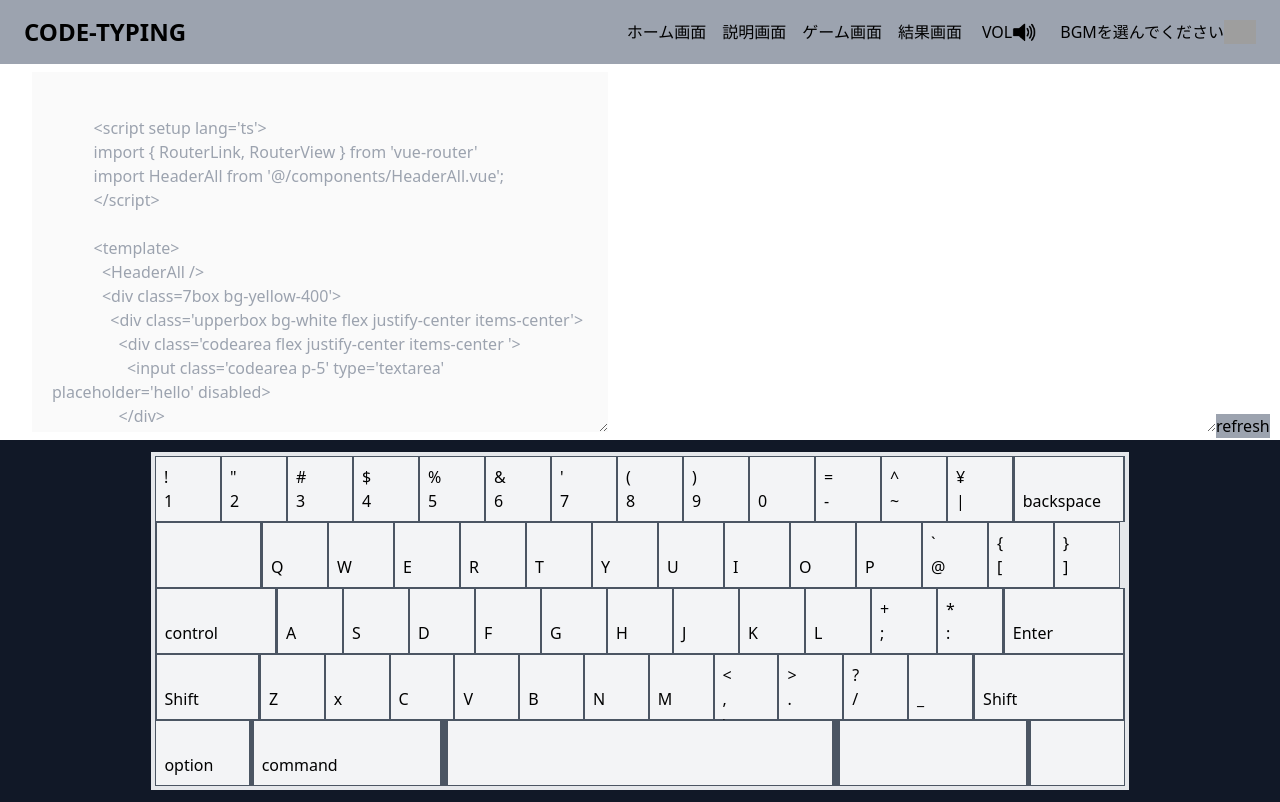
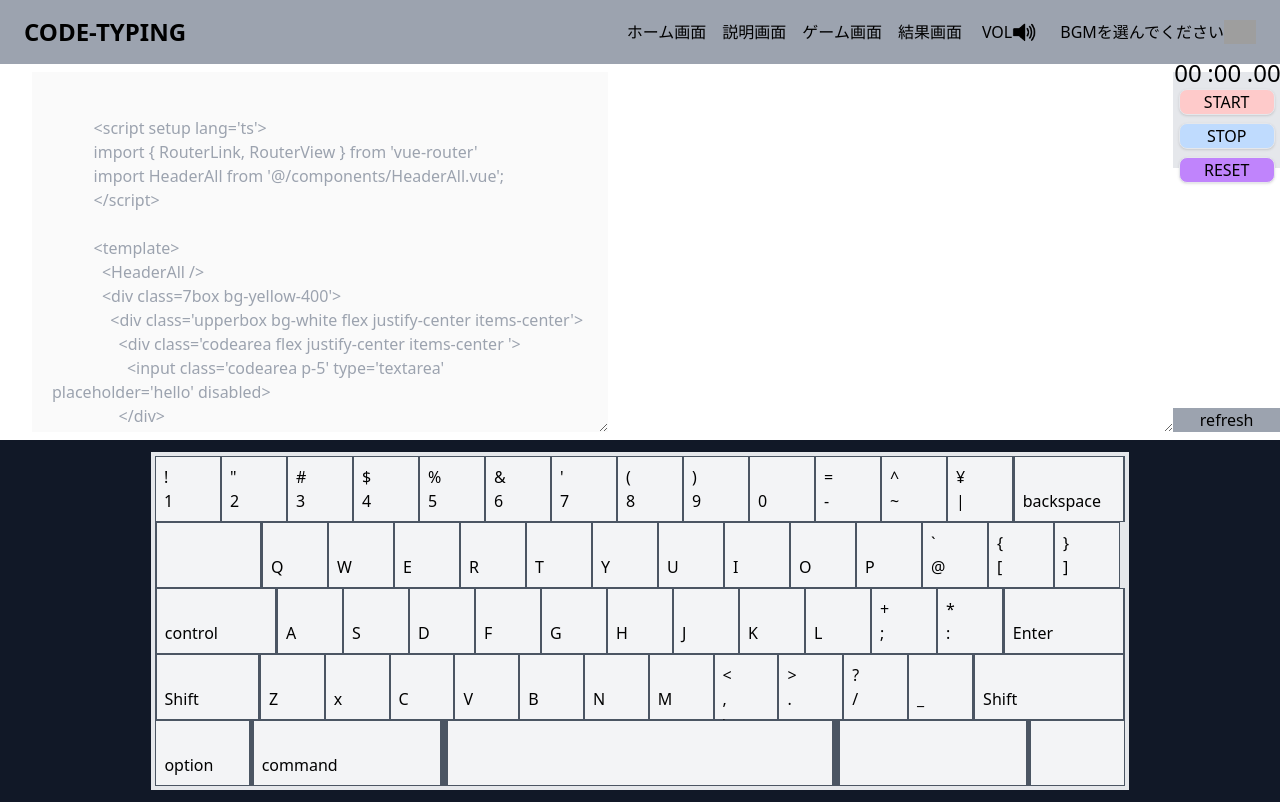
Before and after one commit to recursion-team-o/typing-game, a Vue app: page /game in a window 1280 px wide. Built offline with nearby package versions, Linux system fonts and the light colour scheme; grey boxes are pictures that could not be loaded.

Commit message:
#39 タイマー機能の作成

```diff
--- a/src/components/GamePage.vue
+++ b/src/components/GamePage.vue
@@ -1,8 +1,9 @@
 <script setup lang="ts">
-import { ref, onMounted, Vue, reactive} from "vue"
+import StopWatch from "../components/StopWatch.vue";
+import { ref, onMounted, Vue, reactive } from "vue";
 
-const keyboard = ref(null)
-const inputs = ref('')
+const keyboard = ref(null);
+const inputs = ref("");
 //キーボードのhashmap
 const keys: { [name: string]: string } = {};
 
@@ -124,35 +125,51 @@ keys[" "] = "space";
 //キーボード押したらひかる
 //ロジックとしては押したボタンのkey.valueを取得する。"."+key.valueというクラスリストを持つノードを探す。（それぞれに対応するクラスの名前はあらかじめひつ一つのclasslistに書いてある。そのノードに光る要素を加える。keyupしたらremove。
 const KeyDown = () => {
-  for(let key in keys){
-      if(key === event.key){
-        keyboard.value.querySelectorAll("." + keys[key])[0].classList.remove("bg-gray-100")
-        keyboard.value.querySelectorAll("." + keys[key])[0].classList.add("bg-indigo-500")
-      }
+  for (let key in keys) {
+    if (key === event.key) {
+      keyboard.value
+        .querySelectorAll("." + keys[key])[0]
+        .classList.remove("bg-gray-100");
+      keyboard.value
+        .querySelectorAll("." + keys[key])[0]
+        .classList.add("bg-indigo-500");
     }
-  if(event.shiftKey){
+  }
+  if (event.shiftKey) {
     console.log("shift is clicked");
     console.log(event.key);
-    for(let key in keys){
-      if(key === event.key){
-        keyboard.value.querySelectorAll("." + keys[key])[0].classList.remove("bg-gray-100")
-        keyboard.value.querySelectorAll("." + keys[key])[0].classList.add("bg-indigo-500")
+    for (let key in keys) {
+      if (key === event.key) {
+        keyboard.value
+          .querySelectorAll("." + keys[key])[0]
+          .classList.remove("bg-gray-100");
+        keyboard.value
+          .querySelectorAll("." + keys[key])[0]
+          .classList.add("bg-indigo-500");
       }
     }
   }
 };
 const KeyUp = () => {
-  for(let key in keys){
-      if(key === event.key){
-        keyboard.value.querySelectorAll("." + keys[key])[0].classList.remove("bg-indigo-500")
-        keyboard.value.querySelectorAll("." + keys[key])[0].classList.add("bg-gray-100")
-      }
+  for (let key in keys) {
+    if (key === event.key) {
+      keyboard.value
+        .querySelectorAll("." + keys[key])[0]
+        .classList.remove("bg-indigo-500");
+      keyboard.value
+        .querySelectorAll("." + keys[key])[0]
+        .classList.add("bg-gray-100");
     }
-  if(event.shiftKey){
-    for(let key in keys){
-      if(key === event.key){
-        keyboard.value.querySelectorAll("." + keys[key])[0].classList.remove("bg-indigo-500")
-        keyboard.value.querySelectorAll("." + keys[key])[0].classList.add("bg-gray-100")
+  }
+  if (event.shiftKey) {
+    for (let key in keys) {
+      if (key === event.key) {
+        keyboard.value
+          .querySelectorAll("." + keys[key])[0]
+          .classList.remove("bg-indigo-500");
+        keyboard.value
+          .querySelectorAll("." + keys[key])[0]
+          .classList.add("bg-gray-100");
       }
     }
   }
@@ -160,18 +177,18 @@ const KeyUp = () => {
 
 //中身をrefresh
 const refreshes = () => {
-  inputs.value = ""
-}
-
+  inputs.value = "";
+};
 </script>
 
 <template class="box">
   <div>
     <!-- 上半分のHTML -->
     <div class="upperbox mt-2 mb-2 bg-white flex justify-around items-center">
-      <div class="codearea flex justify-center  items-center ">
+      <div class="codearea flex justify-center items-center">
         <textarea
-          cols="55" rows="55"
+          cols="55"
+          rows="55"
           class="codearea p-5"
           type="textarea"
           placeholder="
@@ -221,24 +238,31 @@ const refreshes = () => {
             </div>
           </template>
           "
-          disabled></textarea>
+          disabled
+        ></textarea>
       </div>
 
-      <div class="codearea flex-col justify-center  items-center">
+      <div class="codearea flex">
         <textarea
           v-on:keydown="KeyDown()"
           v-on:keyup="KeyUp()"
-          cols="55" rows="55"
+          cols="55"
+          rows="55"
           class="codearea p-5"
           type="textarea"
           v-model="inputs"
-
-          ></textarea>
-          <button v-on:click="refreshes()" class="hover:bg-indigo-400 lg-rounded bg-gray-400">refresh</button>
+        ></textarea>
+        <div class="w-2/12 max-w-[110px] h-auto flex flex-col justify-between">
+          <StopWatch />
+          <button
+            v-on:click="refreshes()"
+            class="hover:bg-indigo-400 lg-rounded bg-gray-400"
+          >
+            refresh
+          </button>
+        </div>
       </div>
-
     </div>
-
 
     <!--キーボードの設計
     - 縦五行である。
@@ -268,7 +292,6 @@ const refreshes = () => {
 
     <div class="bottombox flex justify-center items-center bg-gray-900">
       <div ref="keyboard" class="boardarea bg-gray-200 p-1">
-
         <!-- １行目　-->
         <div class="oneline flex">
           <div class="bg-gray-600 buttons flex justify-center items-center">
@@ -327,7 +350,7 @@ const refreshes = () => {
           </div>
           <div class="bg-gray-600 buttons flex justify-center items-center">
             <div class="num0 bg-gray-100 hover:bg-indigo-400 p-2 innerbuttons">
-              <div><br/></div>
+              <div><br /></div>
               <div>0</div>
             </div>
           </div>
@@ -350,8 +373,10 @@ const refreshes = () => {
             </div>
           </div>
           <div class="bg-gray-600 onesix flex justify-center items-center">
-            <div class="Backspace bg-gray-100 hover:bg-indigo-400 p-2 innerbuttons">
-              <div><br/></div>
+            <div
+              class="Backspace bg-gray-100 hover:bg-indigo-400 p-2 innerbuttons"
+            >
+              <div><br /></div>
               <div>backspace</div>
             </div>
           </div>
@@ -361,84 +386,90 @@ const refreshes = () => {
         <div class="oneline flex">
           <div class="bg-gray-600 onefive flex justify-center items-center">
             <div class="tabs bg-gray-100 p-2 innerbuttons">
-              <div><br/></div>
+              <div><br /></div>
               <div></div>
             </div>
           </div>
           <div class="bg-gray-600 buttons flex justify-center items-center">
             <div class="q bg-gray-100 hover:bg-indigo-400 p-2 innerbuttons">
-              <div><br/></div>
+              <div><br /></div>
               <div>Q</div>
             </div>
           </div>
           <div class="bg-gray-600 buttons flex justify-center items-center">
             <div class="w bg-gray-100 hover:bg-indigo-400 p-2 innerbuttons">
-              <div><br/></div>
+              <div><br /></div>
               <div>W</div>
             </div>
           </div>
           <div class="bg-gray-600 buttons flex justify-center items-center">
             <div class="e bg-gray-100 hover:bg-indigo-400 p-2 innerbuttons">
-              <div><br/></div>
+              <div><br /></div>
               <div>E</div>
             </div>
           </div>
           <div class="bg-gray-600 buttons flex justify-center items-center">
-           <div class="r bg-gray-100 hover:bg-indigo-400 p-2 innerbuttons">
-              <div><br/></div>
+            <div class="r bg-gray-100 hover:bg-indigo-400 p-2 innerbuttons">
+              <div><br /></div>
               <div>R</div>
             </div>
           </div>
           <div class="bg-gray-600 buttons flex justify-center items-center">
             <div class="t bg-gray-100 hover:bg-indigo-400 p-2 innerbuttons">
-              <div><br/></div>
+              <div><br /></div>
               <div>T</div>
             </div>
           </div>
           <div class="bg-gray-600 buttons flex justify-center items-center">
             <div class="y bg-gray-100 hover:bg-indigo-400 p-2 innerbuttons">
-              <div><br/></div>
+              <div><br /></div>
               <div>Y</div>
             </div>
           </div>
           <div class="bg-gray-600 buttons flex justify-center items-center">
             <div class="u bg-gray-100 hover:bg-indigo-400 p-2 innerbuttons">
-              <div><br/></div>
+              <div><br /></div>
               <div>U</div>
             </div>
           </div>
           <div class="bg-gray-600 buttons flex justify-center items-center">
             <div class="i bg-gray-100 hover:bg-indigo-400 p-2 innerbuttons">
-              <div><br/></div>
+              <div><br /></div>
               <div>I</div>
             </div>
           </div>
           <div class="bg-gray-600 buttons flex justify-center items-center">
             <div class="o bg-gray-100 hover:bg-indigo-400 p-2 innerbuttons">
-              <div><br/></div>
+              <div><br /></div>
               <div>O</div>
             </div>
           </div>
           <div class="bg-gray-600 buttons flex justify-center items-center">
             <div class="p bg-gray-100 hover:bg-indigo-400 p-2 innerbuttons">
-              <div><br/></div>
+              <div><br /></div>
               <div>P</div>
             </div>
           </div>
           <div class="bg-gray-600 buttons flex justify-center items-center">
-            <div class="atmark bg-gray-100 hover:bg-indigo-400 p-2 innerbuttons">
+            <div
+              class="atmark bg-gray-100 hover:bg-indigo-400 p-2 innerbuttons"
+            >
               <div>`</div>
               <div>@</div>
             </div>
           </div>
           <div class="bg-gray-600 buttons flex justify-center items-center">
-            <div class="bigparaini bg-gray-100 hover:bg-indigo-400 p-2 innerbuttons">
+            <div
+              class="bigparaini bg-gray-100 hover:bg-indigo-400 p-2 innerbuttons"
+            >
               <div>{</div>
               <div>[</div>
             </div>
           </div>
           <div class="bg-gray-600 buttons flex justify-center items-center">
-            <div class="bigparafini bg-gray-100 hover:bg-indigo-400 p-2 innerbuttons">
+            <div
+              class="bigparafini bg-gray-100 hover:bg-indigo-400 p-2 innerbuttons"
+            >
               <div>}</div>
               <div>]</div>
             </div>
@@ -448,62 +479,64 @@ const refreshes = () => {
         <!-- 3行目　-->
         <div class="oneline flex">
           <div class="bg-gray-600 oneseven flex justify-center items-center">
-            <div class="Control bg-gray-100 hover:bg-indigo-400 p-2 innerbuttons">
-              <div><br/></div>
+            <div
+              class="Control bg-gray-100 hover:bg-indigo-400 p-2 innerbuttons"
+            >
+              <div><br /></div>
               <div>control</div>
             </div>
           </div>
           <div class="bg-gray-600 buttons flex justify-center items-center">
             <div class="a bg-gray-100 hover:bg-indigo-400 p-2 innerbuttons">
-              <div><br/></div>
+              <div><br /></div>
               <div>A</div>
             </div>
           </div>
           <div class="bg-gray-600 buttons flex justify-center items-center">
             <div class="s bg-gray-100 hover:bg-indigo-400 p-2 innerbuttons">
-              <div><br/></div>
+              <div><br /></div>
               <div>S</div>
             </div>
           </div>
           <div class="bg-gray-600 buttons flex justify-center items-center">
             <div class="d bg-gray-100 hover:bg-indigo-400 p-2 innerbuttons">
-              <div><br/></div>
+              <div><br /></div>
               <div>D</div>
             </div>
           </div>
           <div class="bg-gray-600 buttons flex justify-center items-center">
             <div class="f bg-gray-100 hover:bg-indigo-400 p-2 innerbuttons">
-              <div><br/></div>
+              <div><br /></div>
               <div>F</div>
             </div>
           </div>
           <div class="bg-gray-600 buttons flex justify-center items-center">
             <div class="g bg-gray-100 hover:bg-indigo-400 p-2 innerbuttons">
-              <div><br/></div>
+              <div><br /></div>
               <div>G</div>
             </div>
           </div>
           <div class="bg-gray-600 buttons flex justify-center items-center">
             <div class="h bg-gray-100 hover:bg-indigo-400 p-2 innerbuttons">
-              <div><br/></div>
+              <div><br /></div>
               <div>H</div>
             </div>
           </div>
           <div class="bg-gray-600 buttons flex justify-center items-center">
             <div class="j bg-gray-100 hover:bg-indigo-400 p-2 innerbuttons">
-              <div><br/></div>
+              <div><br /></div>
               <div>J</div>
             </div>
           </div>
           <div class="bg-gray-600 buttons flex justify-center items-center">
             <div class="k bg-gray-100 hover:bg-indigo-400 p-2 innerbuttons">
-              <div><br/></div>
+              <div><br /></div>
               <div>K</div>
             </div>
           </div>
           <div class="bg-gray-600 buttons flex justify-center items-center">
             <div class="l bg-gray-100 hover:bg-indigo-400 p-2 innerbuttons">
-              <div><br/></div>
+              <div><br /></div>
               <div>L</div>
             </div>
           </div>
@@ -521,7 +554,7 @@ const refreshes = () => {
           </div>
           <div class="bg-gray-600 oneseven flex justify-center items-center">
             <div class="Enter bg-gray-100 hover:bg-indigo-400 p-2 innerbuttons">
-              <div><br/></div>
+              <div><br /></div>
               <div>Enter</div>
             </div>
           </div>
@@ -531,56 +564,57 @@ const refreshes = () => {
         <div class="oneline flex">
           <div class="bg-gray-600 onefive flex justify-center items-center">
             <div class="Shift bg-gray-100 hover:bg-indigo-400 p-2 innerbuttons">
-              <div><br/></div>
+              <div><br /></div>
               <div>Shift</div>
             </div>
           </div>
           <div class="bg-gray-600 buttons flex justify-center items-center">
             <div class="z bg-gray-100 hover:bg-indigo-400 p-2 innerbuttons">
-              <div><br/></div>
+              <div><br /></div>
               <div>Z</div>
             </div>
           </div>
           <div class="bg-gray-600 buttons flex justify-center items-center">
             <div class="x bg-gray-100 hover:bg-indigo-400 p-2 innerbuttons">
-              <div><br/></div>
+              <div><br /></div>
               <div>x</div>
             </div>
           </div>
           <div class="bg-gray-600 buttons flex justify-center items-center">
             <div class="c bg-gray-100 hover:bg-indigo-400 p-2 innerbuttons">
-              <div><br/></div>
+              <div><br /></div>
               <div>C</div>
             </div>
           </div>
           <div class="bg-gray-600 buttons flex justify-center items-center">
             <div class="v bg-gray-100 hover:bg-indigo-400 p-2 innerbuttons">
-              <div><br/></div>
+              <div><br /></div>
               <div>V</div>
             </div>
           </div>
           <div class="bg-gray-600 buttons flex justify-center items-center">
             <div class="b bg-gray-100 hover:bg-indigo-400 p-2 innerbuttons">
-              <div><br/></div>
+              <div><br /></div>
               <div>B</div>
             </div>
           </div>
           <div class="bg-gray-600 buttons flex justify-center items-center">
             <div class="n bg-gray-100 hover:bg-indigo-400 p-2 innerbuttons">
-              <div><br/></div>
+              <div><br /></div>
               <div>N</div>
             </div>
           </div>
           <div class="bg-gray-600 buttons flex justify-center items-center">
             <div class="m bg-gray-100 hover:bg-indigo-400 p-2 innerbuttons">
-              <div><br/></div>
+              <div><br /></div>
               <div>M</div>
             </div>
           </div>
           <div class="bg-gray-600 buttons flex justify-center items-center">
             <div class="hai bg-gray-100 hover:bg-indigo-400 p-2 innerbuttons">
               <div>&lt;</div>
-              <div>,</div>&gt;
+              <div>,</div>
+              &gt;
             </div>
           </div>
           <div class="bg-gray-600 buttons flex justify-center items-center">
@@ -597,13 +631,13 @@ const refreshes = () => {
           </div>
           <div class="bg-gray-600 buttons flex justify-center items-center">
             <div class="sub bg-gray-100 hover:bg-indigo-400 p-2 innerbuttons">
-              <div><br/></div>
+              <div><br /></div>
               <div>_</div>
             </div>
           </div>
           <div class="bg-gray-600 oneeight flex justify-center items-center">
             <div class="Shift bg-gray-100 hover:bg-indigo-400 p-2 innerbuttons">
-              <div><br/></div>
+              <div><br /></div>
               <div>Shift</div>
             </div>
           </div>
@@ -613,102 +647,103 @@ const refreshes = () => {
         <div class="oneline flex">
           <div class="bg-gray-600 onefour flex justify-center items-center">
             <div class="Alt bg-gray-100 hover:bg-indigo-400 p-2 innerbuttons">
-              <div><br/></div>
+              <div><br /></div>
               <div>option</div>
             </div>
           </div>
           <div class="bg-gray-600 oneten flex justify-center items-center">
             <div class="Meta bg-gray-100 hover:bg-indigo-400 p-2 innerbuttons">
-              <div><br/></div>
+              <div><br /></div>
               <div>command</div>
             </div>
           </div>
-          <div id="space" class="bg-gray-600 spacebar flex justify-center items-center">
-            <div class="space bg-gray-100 p-2 hover:bg-indigo-400 innerbuttons"></div>
+          <div
+            id="space"
+            class="bg-gray-600 spacebar flex justify-center items-center"
+          >
+            <div
+              class="space bg-gray-100 p-2 hover:bg-indigo-400 innerbuttons"
+            ></div>
           </div>
           <div class="bg-gray-600 oneten flex justify-center items-center">
             <div class="Meta bg-gray-100 p-2 innerbuttons">
-              <div><br/></div>
+              <div><br /></div>
               <div></div>
             </div>
           </div>
           <div class="bg-gray-600 onefour flex justify-center items-center">
-            <div class="bg-gray-100  p-2 innerbuttons">
-              <div><br/></div>
+            <div class="bg-gray-100 p-2 innerbuttons">
+              <div><br /></div>
               <div></div>
             </div>
           </div>
         </div>
-
-
       </div>
     </div>
   </div>
-
 </template>
 
 <style>
-.box{
+.box {
   height: 100vh;
   width: 100%;
 }
-.mass{
-  width: 100%
+.mass {
+  width: 100%;
 }
-.upperbox{
-  height: 45vh
+.upperbox {
+  height: 45vh;
 }
-.codearea{
+.codearea {
   width: 90%;
-  height: 100%
+  height: 100%;
 }
-.bottombox{
+.bottombox {
   width: 100%;
-  height: 45.3vh
+  height: 45.3vh;
 }
-.boardarea{
+.boardarea {
   width: 978px;
-  height: 338px
+  height: 338px;
 }
-.oneline{
+.oneline {
   height: 66px;
-  width: 100%
+  width: 100%;
 }
-.buttons{
+.buttons {
   width: 66px;
-  height: 66px
+  height: 66px;
 }
-.innerbuttons{
+.innerbuttons {
   width: 97%;
-  height: 97%
+  height: 97%;
 }
-.onefour{
-  width:97px;
-  height:66px
+.onefour {
+  width: 97px;
+  height: 66px;
 }
-.onefive{
+.onefive {
   width: 107px;
-  height: 66px
+  height: 66px;
 }
-.onesix{
+.onesix {
   width: 112px;
-  height: 66px
+  height: 66px;
 }
-.oneseven{
+.oneseven {
   width: 122px;
-  height: 66px
+  height: 66px;
 }
-.oneeight{
-  width:155px;
-  height:66px
+.oneeight {
+  width: 155px;
+  height: 66px;
 }
-.oneten{
+.oneten {
   width: 194px;
-  height: 66px
+  height: 66px;
 }
-.spacebar{
+.spacebar {
   width: 400px;
-  height:66px
+  height: 66px;
 }
-
 </style>
--- /dev/null
+++ b/src/components/StopWatch.vue
@@ -0,0 +1,47 @@
+<script setup lang="ts">
+import { timerStore } from "../stores/timer.ts";
+import { storeToRefs } from "pinia";
+
+const timer = timerStore();
+const { getDurationString, getMinString, getSecString, getPointMsec } =
+  storeToRefs(timer);
+const { startTimer, stopTimer, resetTimer } = timer;
+</script>
+
+<template>
+  <div class="flex flex-col justify-center border bg-gray-200 w-full h-24">
+    <div class="flex justify-center items-center h-10 mx-auto">
+      <p class="text-black text-2xl w-[33px]">
+        {{ getMinString }}
+      </p>
+      <span class="text-black text-2xl">:</span>
+      <p class="text-black text-2xl w-[33px]">
+        {{ getSecString }}
+      </p>
+      <span class="text-black text-2xl">.</span>
+      <p class="text-black text-2xl w-[33px]">
+        {{ getPointMsec }}
+      </p>
+    </div>
+    <div class="flex flex-col justify-center items-center">
+      <button
+        class="border w-24 mb-2 bg-red-200 rounded-lg uppercase shadow hover:border-red-400"
+        @click="startTimer()"
+      >
+        start
+      </button>
+      <button
+        class="border w-24 mb-2 bg-blue-200 rounded-lg uppercase shadow hover:border-blue-400"
+        @click="stopTimer()"
+      >
+        stop
+      </button>
+      <button
+        class="border w-24 bg-purple-400 rounded-lg uppercase shadow hover:border-blue-400"
+        @click="resetTimer()"
+      >
+        reset
+      </button>
+    </div>
+  </div>
+</template>
--- /dev/null
+++ b/src/stores/timer.ts
@@ -0,0 +1,90 @@
+import { defineStore } from "pinia";
+
+export const timerStore = defineStore({
+  id: "timer",
+  state: () => ({
+    intervalId: null as number | NodeJS.Timer | null,
+    startTime: 0 as number,
+    stopTime: 0 as number,
+    durationTime: 0 as number,
+  }),
+  getters: {
+    getStartTime(state): number {
+      return state.startTime;
+    },
+    getStopTime(state): number {
+      return state.stopTime;
+    },
+    getDurationTime(state): number {
+      return state.durationTime;
+    },
+    getMsec(): number {
+      return Math.floor(this.getDurationTime % 1000);
+    },
+    getPointMsec(): string {
+      return this.getMsec !== 0
+        ? String(this.getMsec).slice(-3, -1).padStart(2, "0")
+        : "00";
+    },
+    getSec(): number {
+      return Math.floor(this.getDurationTime / 1000) % 60;
+    },
+    getSecString(): string {
+      return String(this.getSec).padStart(2, "0");
+    },
+    getMin(): number {
+      return Math.floor(this.getDurationTime / 1000 / 60) % 60;
+    },
+    getMinString(): string {
+      return String(this.getMin).padStart(2, "0");
+    },
+  },
+  actions: {
+    setStartTime(value: number): void {
+      this.startTime = value;
+    },
+    setStopTime(value: number): void {
+      this.stopTime = value;
+    },
+    setDurationTime(value: number): void {
+      this.durationTime = value;
+    },
+    startTimer(): void {
+      if (this.getStopTime !== 0) {
+        const startTime =
+          performance.now() - this.getStopTime + this.getStartTime;
+        this.setStartTime(startTime);
+      } else {
+        this.setStartTime(performance.now());
+      }
+      this.intervalId = setInterval(() => {
+        const currMs = performance.now();
+        if (this.getStartTime !== undefined) {
+          const currDurationMs = currMs - this.getStartTime;
+          this.setDurationTime(currDurationMs);
+        } else {
+          return;
+        }
+      }, 10);
+    },
+    stopTimer(): void {
+      if (this.intervalId !== null) {
+        clearInterval(this.intervalId);
+        this.setStopTime(performance.now());
+      } else {
+        console.log("no start");
+        return;
+      }
+      return;
+    },
+    resetTimer(): void {
+      if (this.intervalId != null) {
+        clearInterval(this.intervalId);
+      } else {
+        console.log("no start");
+        return;
+      }
+      this.$reset();
+    },
+  },
+});
```
